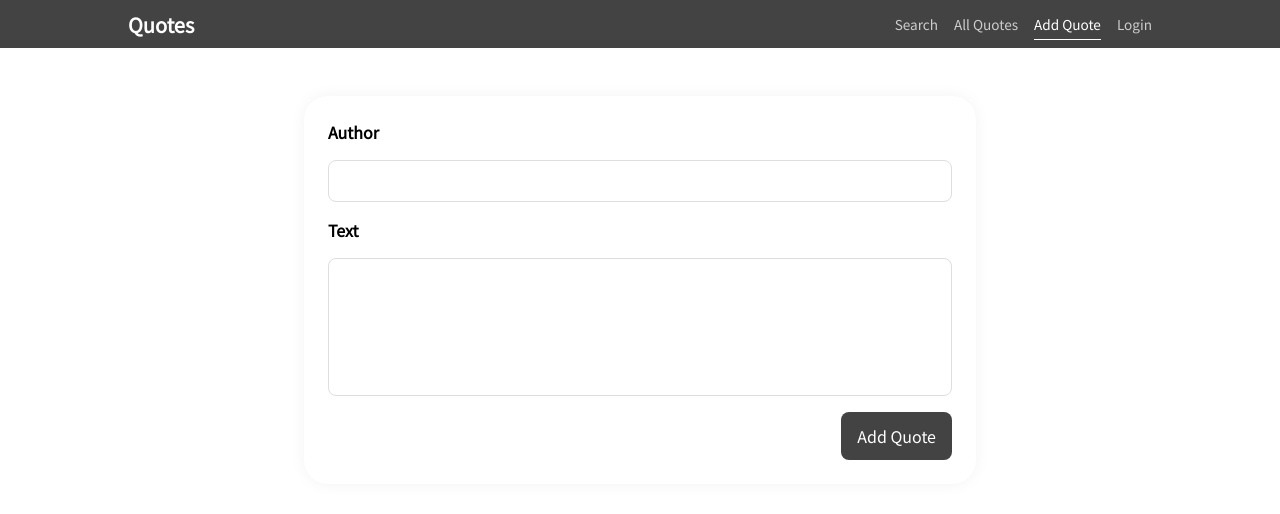
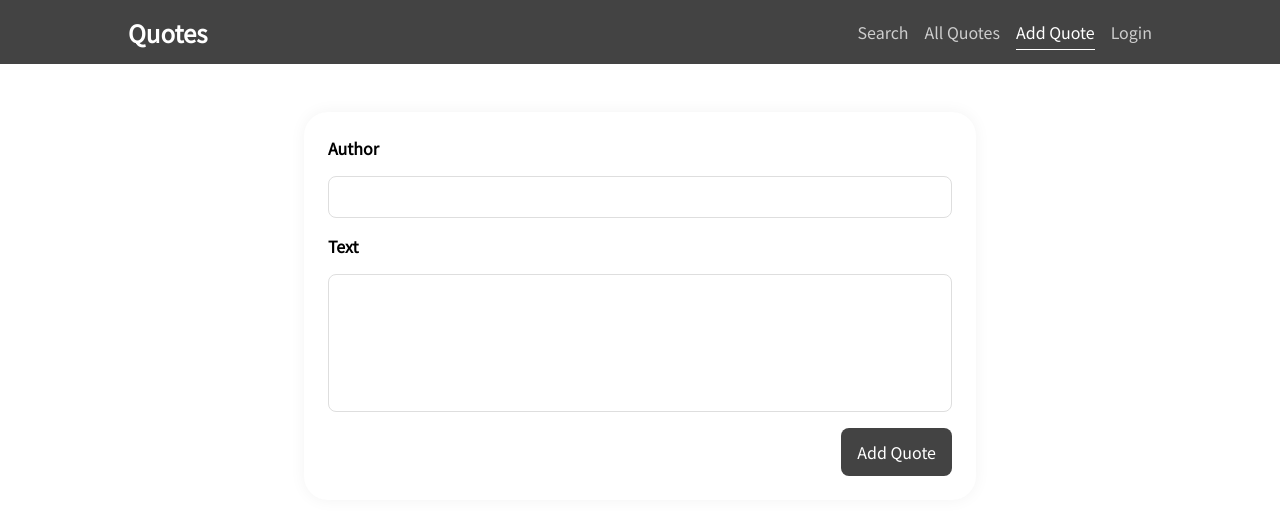
Before and after one commit to dduicoder/spa-practice, a React (Create React App) app: page /new-quote in a window 1280 px wide. Shown: the top 514 px of the page. Built offline with nearby package versions, Linux system fonts and the light colour scheme.

Commit message:
header, css

```diff
--- a/src/App.js
+++ b/src/App.js
@@ -11,7 +11,6 @@ const AllQuotes = React.lazy(() => import("./pages/AllQuotes"));
 const Auth = React.lazy(() => import("./pages/Auth"));
 const Search = React.lazy(() => import("./pages/Search"));
 
-// 프롬프트 자동 삭제
 // 댓글 좋아요 업데이트
 // 좋아요 계정 제한
 
--- a/src/components/layout/Header.js
+++ b/src/components/layout/Header.js
@@ -23,7 +23,7 @@ const Header = () => {
   };
 
   return (
-    <header className={classes.header} style={{ top: show ? "0" : "-3rem" }}>
+    <header className={classes.header} style={{ top: show ? "0" : "-4rem" }}>
       <Backdrop
         show={showSide}
         close={() => {
--- a/src/components/layout/Header.module.css
+++ b/src/components/layout/Header.module.css
@@ -1,6 +1,6 @@
 .header {
   width: 100%;
-  height: 3rem;
+  height: 4rem;
   padding: 0 10%;
   display: flex;
   justify-content: space-between;
@@ -12,7 +12,7 @@
 }
 
 .logo {
-  font-size: 1.25rem;
+  font-size: 1.5rem;
   font-weight: bold;
   color: white;
   text-decoration: none;
@@ -25,7 +25,7 @@
 
 .nav a,
 .nav button {
-  font-size: 0.85rem;
+  font-size: 1rem;
   padding: 5px 0;
   transition: all 0.25s ease-in-out;
   color: #cdcdcd;
--- a/src/components/layout/SideNavigation.module.css
+++ b/src/components/layout/SideNavigation.module.css
@@ -16,10 +16,12 @@
 .control {
   border-bottom: 1px solid rgba(0, 0, 0, 0.1);
   height: 2.5rem;
+  position: relative;
 }
 
 .control span {
   position: absolute;
+  top: 0;
   font-weight: bold;
 }
 
--- a/src/components/quotes/HighlightedQuote.module.css
+++ b/src/components/quotes/HighlightedQuote.module.css
@@ -21,6 +21,15 @@
 
 .author {
   font-size: 1.25rem;
+}
+
+@media (max-width: 600px) {
+  .select p {
+    font-size: 1.75rem;
+  }
+  .author {
+    font-size: 1rem;
+  }
 }
 
 .text {
```
